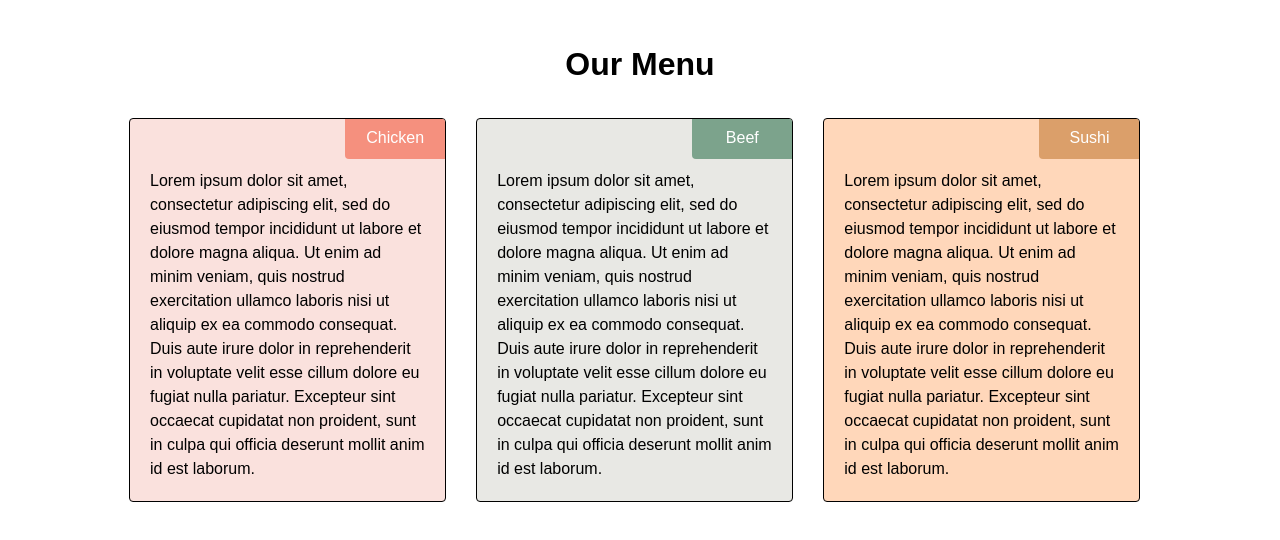
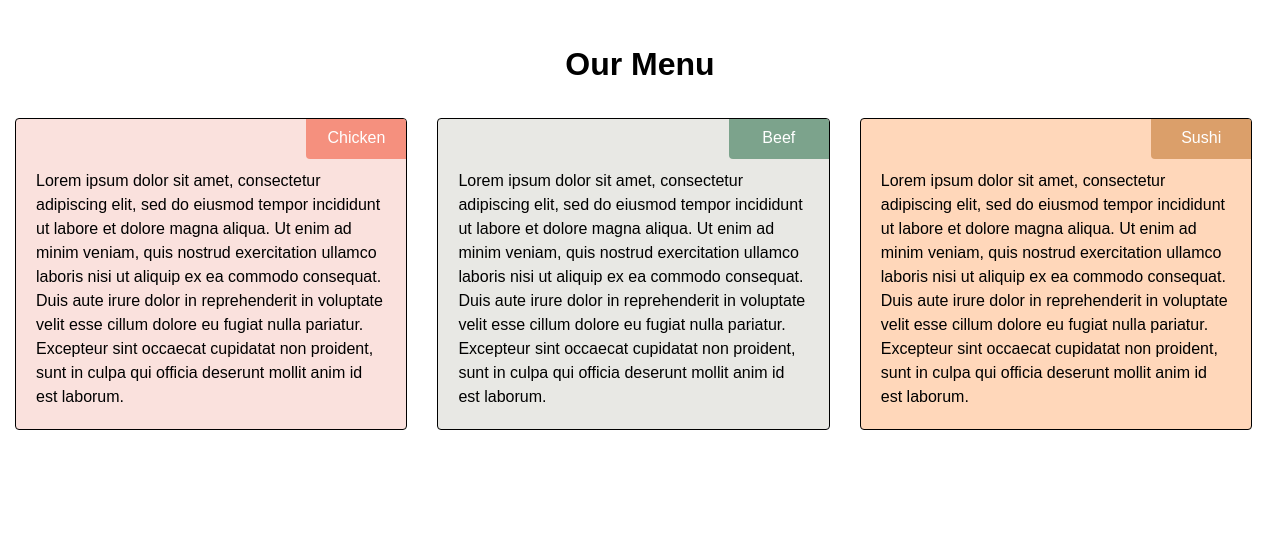
Before and after one commit to gursewak-sohi/coursera, a plain HTML site: page index.html in a window 1280 px wide. Drawn offline with Linux system fonts and the light colour scheme.

Commit message:
Full width

```diff
--- a/css/style.css
+++ b/css/style.css
@@ -11,7 +11,6 @@ body {
 
 .container {
     width: 100%;
-    max-width: 992px;
     margin: 0 auto;
 }
 
```
